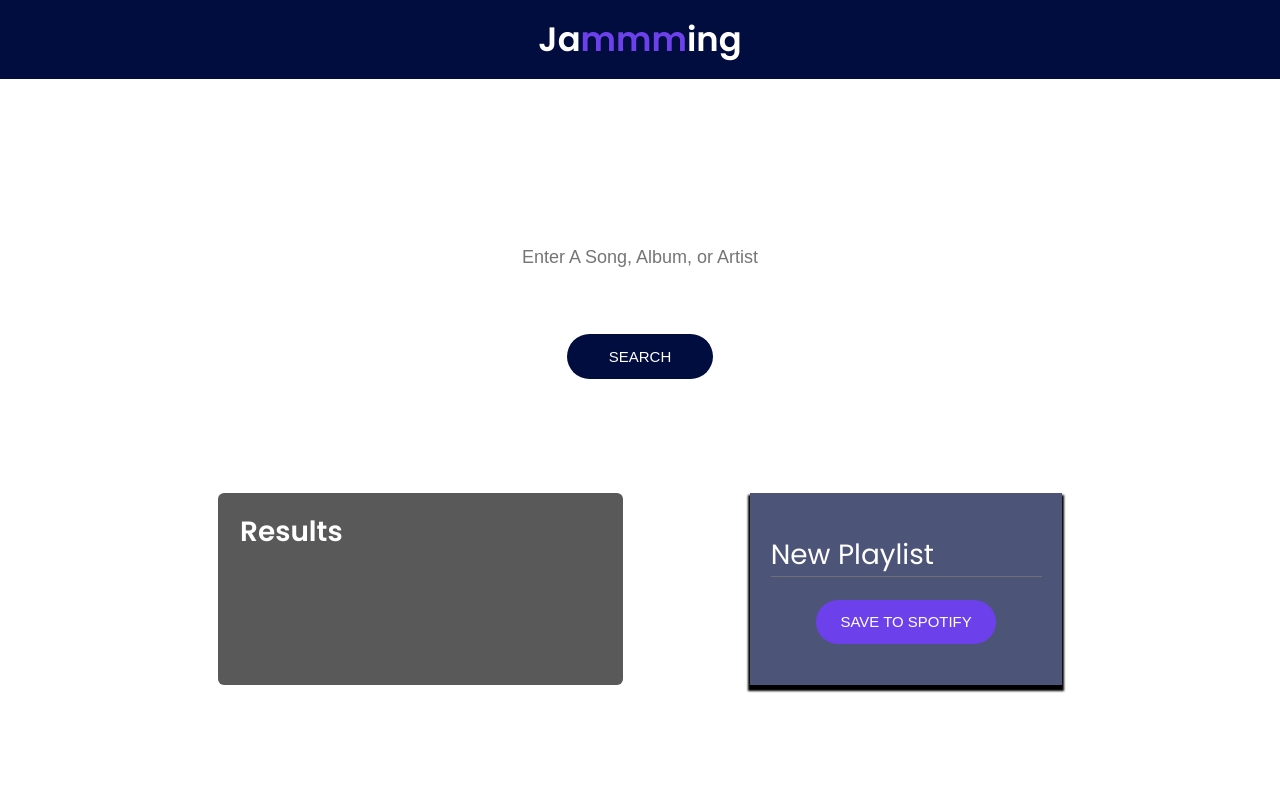
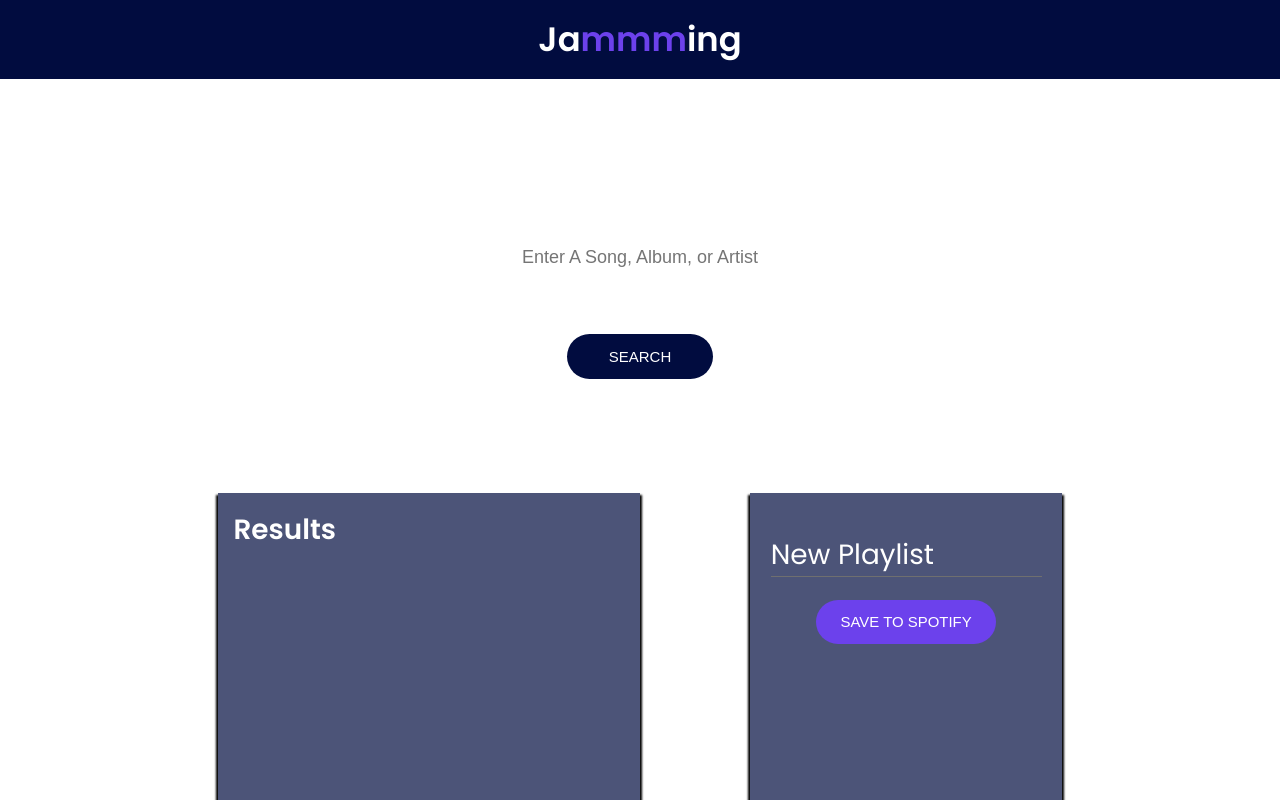
Before and after one commit to BluUsername/jammming, a React (Create React App) app: page / in a window 1280 px wide. Shown: the top 800 px of the page. Built offline with nearby package versions, Linux system fonts and the light colour scheme.

Commit message:
style(searchresults): unify and enhance results panel styling

```diff
--- a/src/Components/SearchResults/SearchResults.css
+++ b/src/Components/SearchResults/SearchResults.css
@@ -1,3 +1,16 @@
-.SearchResults { background:rgba(0,0,0,.65); backdrop-filter:blur(4px); padding:1rem 1.25rem; border-radius:6px; width:48%; }
+.SearchResults {
+  width: 50%;
+  height: 950px;
+  overflow-y: scroll;
+  padding: .88rem;
+  background-color: rgba(1, 12, 63, 0.7);
+  box-shadow: 0 4px 2px 2px #000000;
+}
+
 .SearchResults h2 { margin-top:0; }
-@media (max-width:1020px){ .SearchResults { width:100%; margin-bottom:1.5rem; } }
+
+::-webkit-scrollbar { width: 0px; background: transparent; }
+
+@media only screen and (max-width: 1020px) {
+  .SearchResults { width: 90%; margin-bottom: 2rem; }
+}
```
